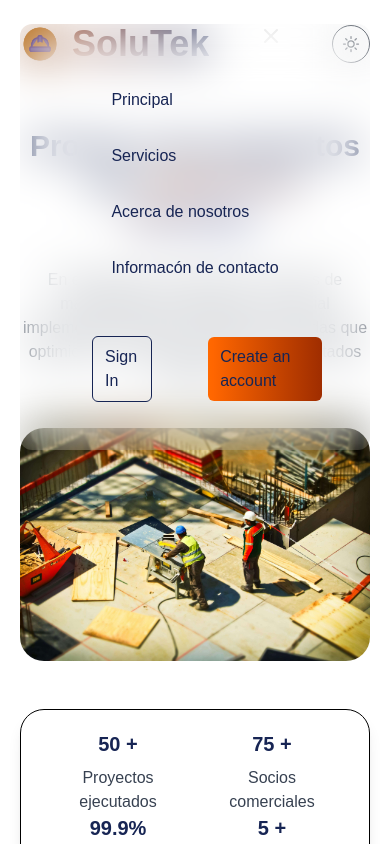
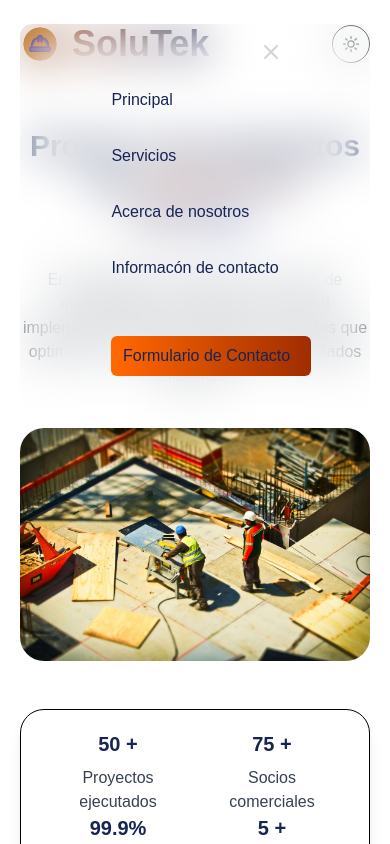
Before and after one commit to Marenco81/SOLUTEK-Landing-Page, a React (Vite) app: page / in a window 390 px wide. Both pictures are taken after a click on the button 270 px from the left and 36 px from the top of the page. Shown: the top 844 px of the page. Built offline with nearby package versions, Linux system fonts and the light colour scheme.

Commit message:
Mobile Drawer X fixed

```diff
--- a/src/components/elements/Navbar.tsx
+++ b/src/components/elements/Navbar.tsx
@@ -15,7 +15,7 @@ export const Navbar = () => {
 
     const toggleNavbar = () => {
         setMobileDrawerOpen(!mobileDrawerOpen);
-    }
+    };
 
 
   return (
@@ -43,8 +43,8 @@ export const Navbar = () => {
           </div>
         </div>
 
-        <div className='lg:hidden md:flex flex-col justify-end'>
-                    <button onClick={toggleNavbar} className="text-neutral-300 z-30">
+        <div className='lg:hidden flex flex-col justify-end'>
+                    <button onClick={toggleNavbar} className="text-neutral-300 z-100">
                         {mobileDrawerOpen ? <X/> : <Menu/> }
                     </button>
         </div>
@@ -59,11 +59,11 @@ export const Navbar = () => {
                         ))}
                     </ul>
                     <div className='flex justify-center space-x-12 items-center ml-6 mt-10'>
-                    <a href="#" className='py-2 px-3 border rounded-md hover:bg-amber-50 hover:text-black hover:rounded-md hover:font-semibold '>
+                    {/* <a href="#" className='py-2 px-3 border rounded-md hover:bg-amber-50 hover:text-black hover:rounded-md hover:font-semibold '>
                         Sign In
-                    </a>
-                    <a href="#" className='bg-gradient-to-r from-orange-500 to-orange-800 py-2 px-3 ml-2 rounded-md hover:scale-105'>
-                        Create an account
+                    </a> */}
+                    <a href="#cta" className='bg-gradient-to-r from-orange-500 to-orange-800 py-2 px-3 ml-2 rounded-md hover:scale-105 w-50'>
+                        Formulario de Contacto
                     </a>
                 </div>
                 </div>
```
